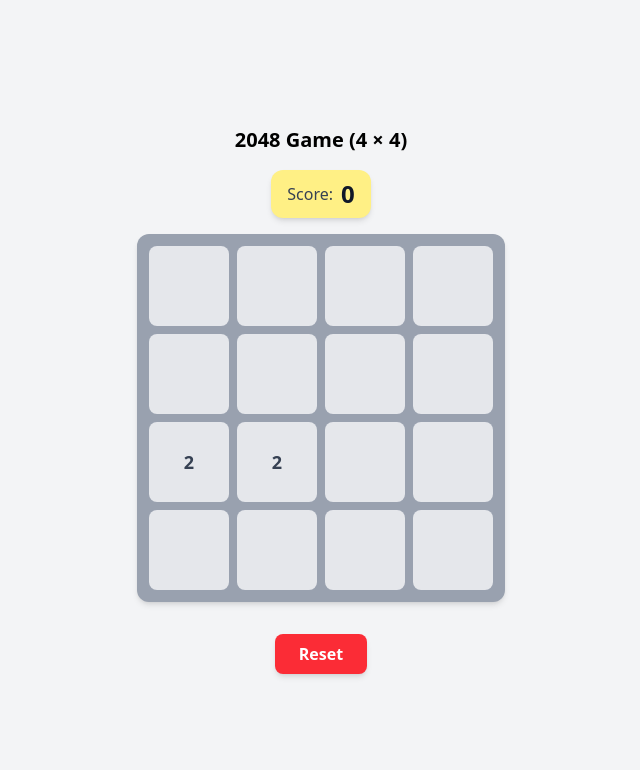
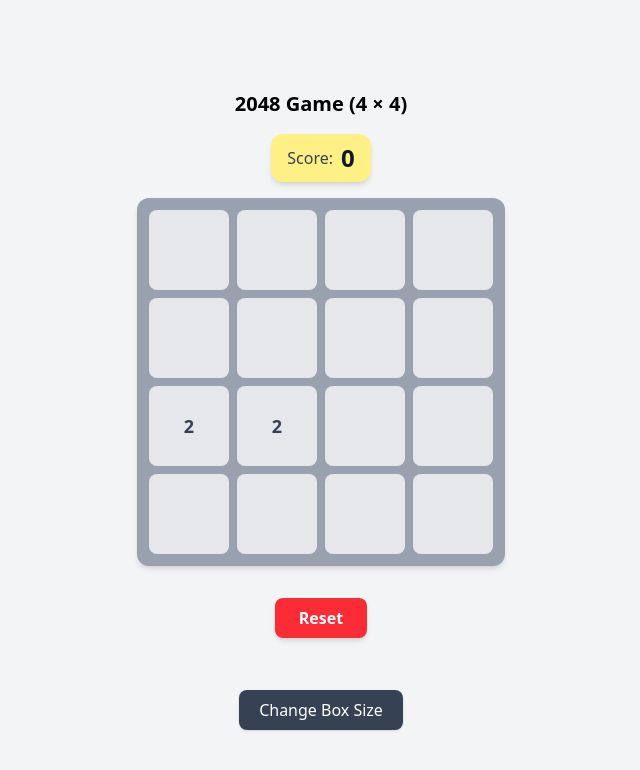
Before and after one commit to ChithraLekha-004/2048-game, a React (Vite) app: page / in a window 1280 px wide. Both pictures are taken after a click on the button "Start Game". Shown: the top 770 px of the page, without its empty margins (319-959 px from the left). Built offline with nearby package versions, Linux system fonts and the light colour scheme.

Commit message:
feat: change box size

```diff
--- a/src/components/Game.tsx
+++ b/src/components/Game.tsx
@@ -4,17 +4,33 @@ import GameBoard from "./GameBoard";
 
 const Game = () => {
   const [boardSize, setBoardSize] = useState<number | null>(null);
+  const [showModal, setShowModal] = useState(false);
 
   const handleBoardSizeConfirm = (size: number) => {
     setBoardSize(size);
+    setShowModal(false);
+  };
+
+  const handleChangeSize = () => {
+    setShowModal(true);
   };
 
   return (
-    <div className="h-screen overflow-y-scroll flex items-center justify-center bg-gray-100">
-      {!boardSize && <BoardSizeModal onConfirm={handleBoardSizeConfirm} />}
+    <div className="h-screen overflow-y-scroll flex flex-col items-center justify-center bg-gray-100">
+      {(!boardSize || showModal) && (
+        <BoardSizeModal onConfirm={handleBoardSizeConfirm} />
+      )}
 
-      {boardSize && (
-        <GameBoard size={boardSize}/>
+      {boardSize && !showModal && (
+        <div className="flex flex-col items-center gap-4">
+          <GameBoard size={boardSize} />
+          <button
+            onClick={handleChangeSize}
+            className="mt-4 px-5 py-2 bg-gray-700 hover:bg-gray-800 text-white font-medium rounded-lg shadow transition"
+          >
+            Change Box Size
+          </button>
+        </div>
       )}
     </div>
   );
```
